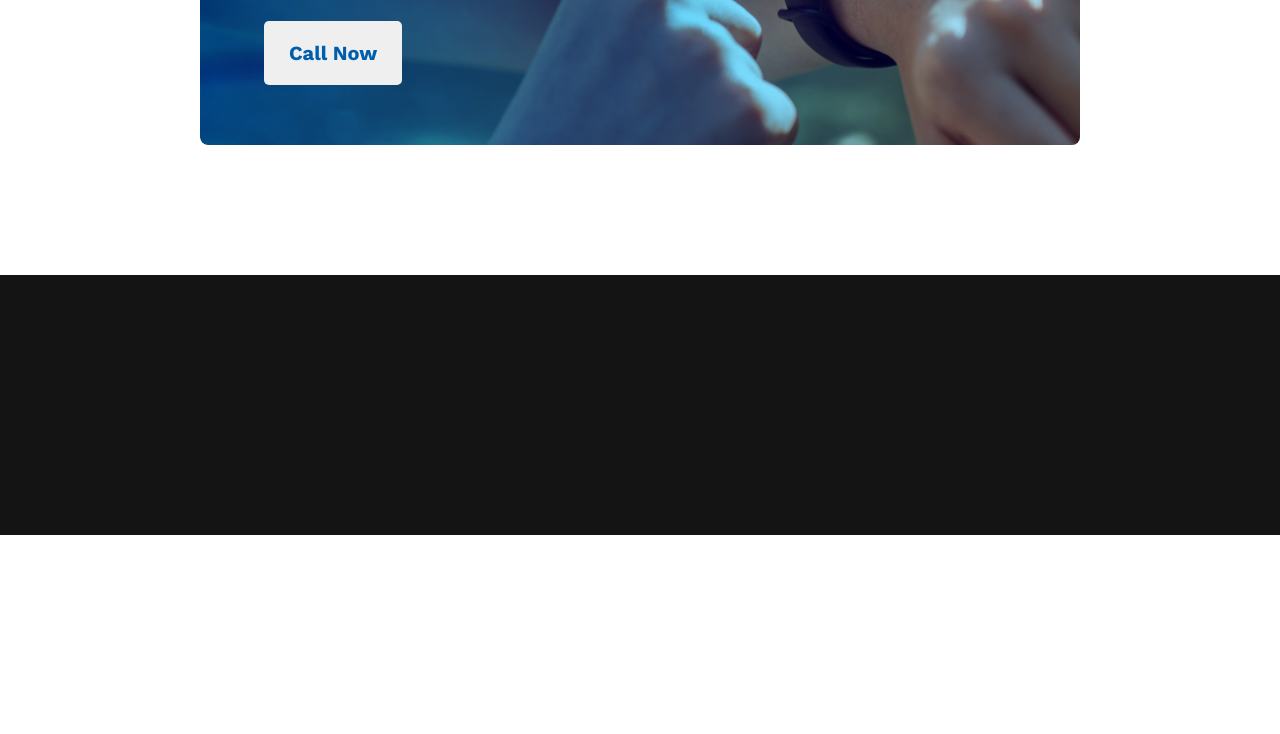
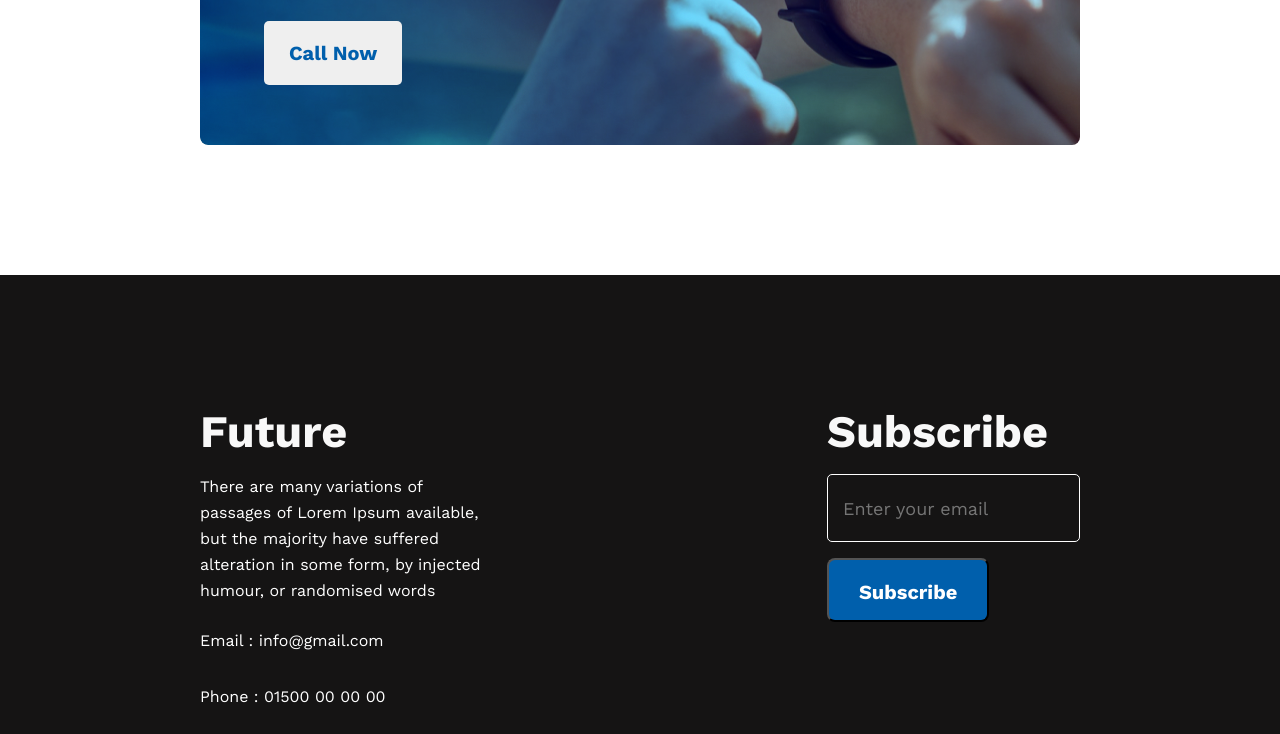
Before and after one commit to naimultusher/new-year-assingment, a plain HTML site: page index.html in a window 1280 px wide. Shown: the part 2395-3129 px from the top of the page. Before the commit the page ends 2930 px from the top, so only its background shows below. Drawn offline with nearby package versions, Linux system fonts and the light colour scheme.

Commit message:
final website

```diff
--- a/css/style.css
+++ b/css/style.css
@@ -160,3 +160,60 @@ footer {
     margin-top: 130px;
     padding: 130px 200px;
 }
+
+.footer-container {
+    display: flex;
+    gap: 331px;
+    justify-content: space-between;
+}
+
+.footer-title {
+    color: #F8F8F8;
+    font-weight: 700;
+    font-size: 45px;
+    margin-bottom: 16px;
+}
+
+.footer-des {
+    line-height: 26px;
+    color: #FFFFFF;
+    margin-bottom: 24px;
+}
+
+.footer-left ul {
+    padding-left: 0;
+}
+
+.footer-left ul li {
+    line-height: 26px;
+    color: #FFFFFF;
+    list-style: none;
+    margin-bottom: 30px;
+}
+
+.footer-left span img {
+    width: 45px;
+    height: 45px;
+}
+
+.footer-right input[type=email] {
+    height: 64px;
+    border: 1px solid #FFFFFF;
+    background-color: transparent;
+    color: #F8F8F8;
+    font-size: 18px;
+    padding-left: 15px;
+    border-radius: 5px;
+    margin-bottom: 16px;
+}
+
+.footer-right input[type=submit] {
+    height: 64px;
+    background: #005FAC;
+    border-radius: 8px;
+    font-weight: 600;
+    font-size: 20px;
+    color: #FFFFFF;
+    border-radius: 8px;
+    padding: 20px 30px;
+}
--- a/index.html
+++ b/index.html
@@ -71,13 +71,39 @@
         <!-- Call to Action Section -->
         <section class="cta">
             <div class="cta-container">
-                <h3 class="cta-title">Awlays keep a positive <br> mindset</h3>
+                <h3 class="cta-title">Always keep a positive <br> mindset</h3>
                 <button class="header-btn">Call Now</button>
             </div>
         </section>
     </main>
     <footer>
+        <div class="footer-container">
+            <div class="footer-left">
+                <h3 class="footer-title">Future</h3>
+                <p class="footer-des">There are many variations of passages of Lorem Ipsum available, but the majority have suffered alteration in some form, by injected humour, or randomised words</p>
+                <ul>
+                    <li>Email : info@gmail.com</li>
+                    <li>Phone : 01500 00 00 00</li>
+                </ul>
 
+                <span>
+                    <img src="images/icons/fb.png" alt="">
+                </span>
+                <span>
+                    <img src="images/icons/twitter.png" alt="">
+                </span>
+                <span>
+                    <img src="images/icons/youtube.png" alt="">
+                </span>
+            </div>
+            <div class="footer-right">
+                <h3 class="footer-title">Subscribe</h3>
+                <form action="">
+                    <input type="email" name="" id="" placeholder="Enter your email">
+                    <input type="submit" value="Subscribe">
+                </form>
+            </div>
+        </div>
     </footer>
 </body>
 
```
